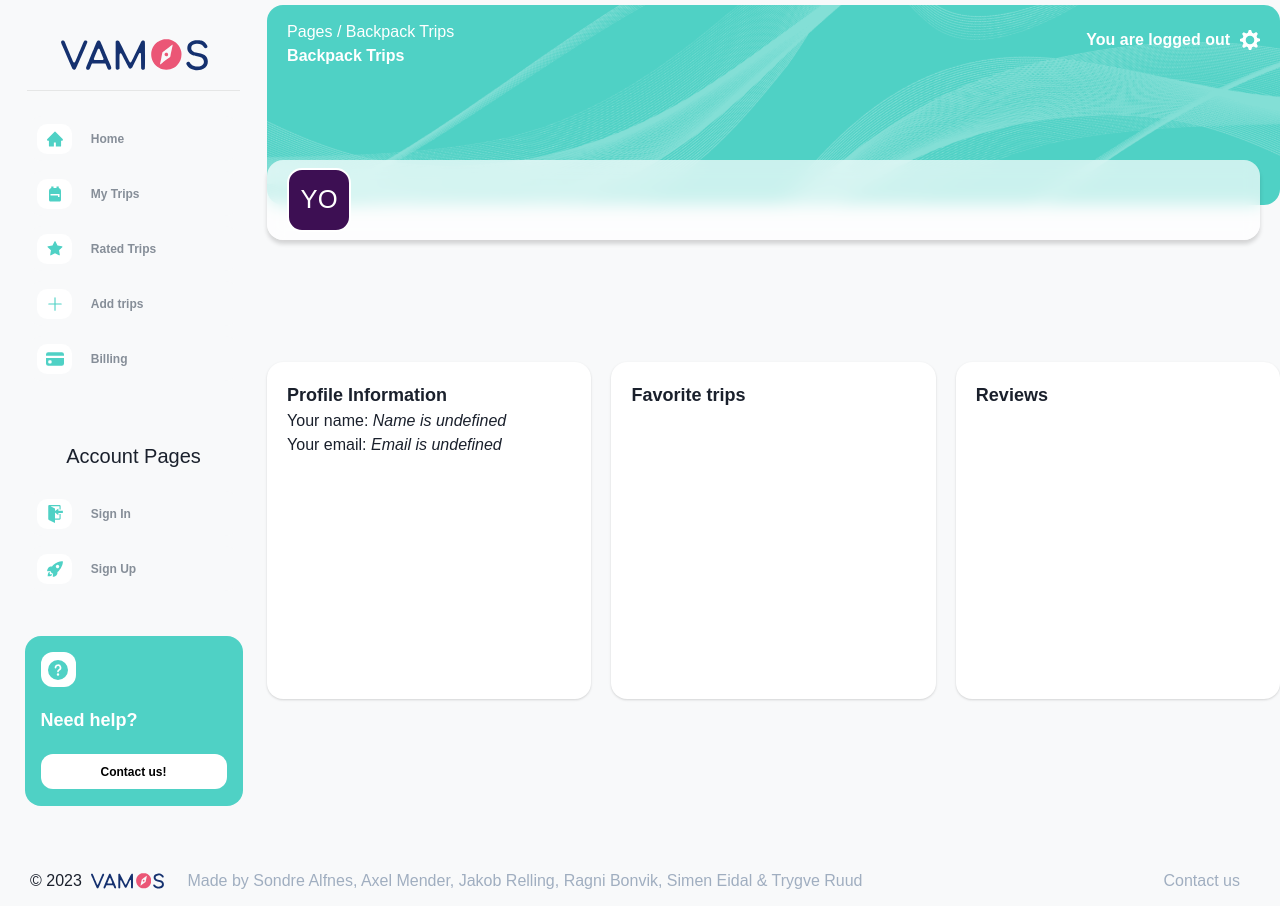
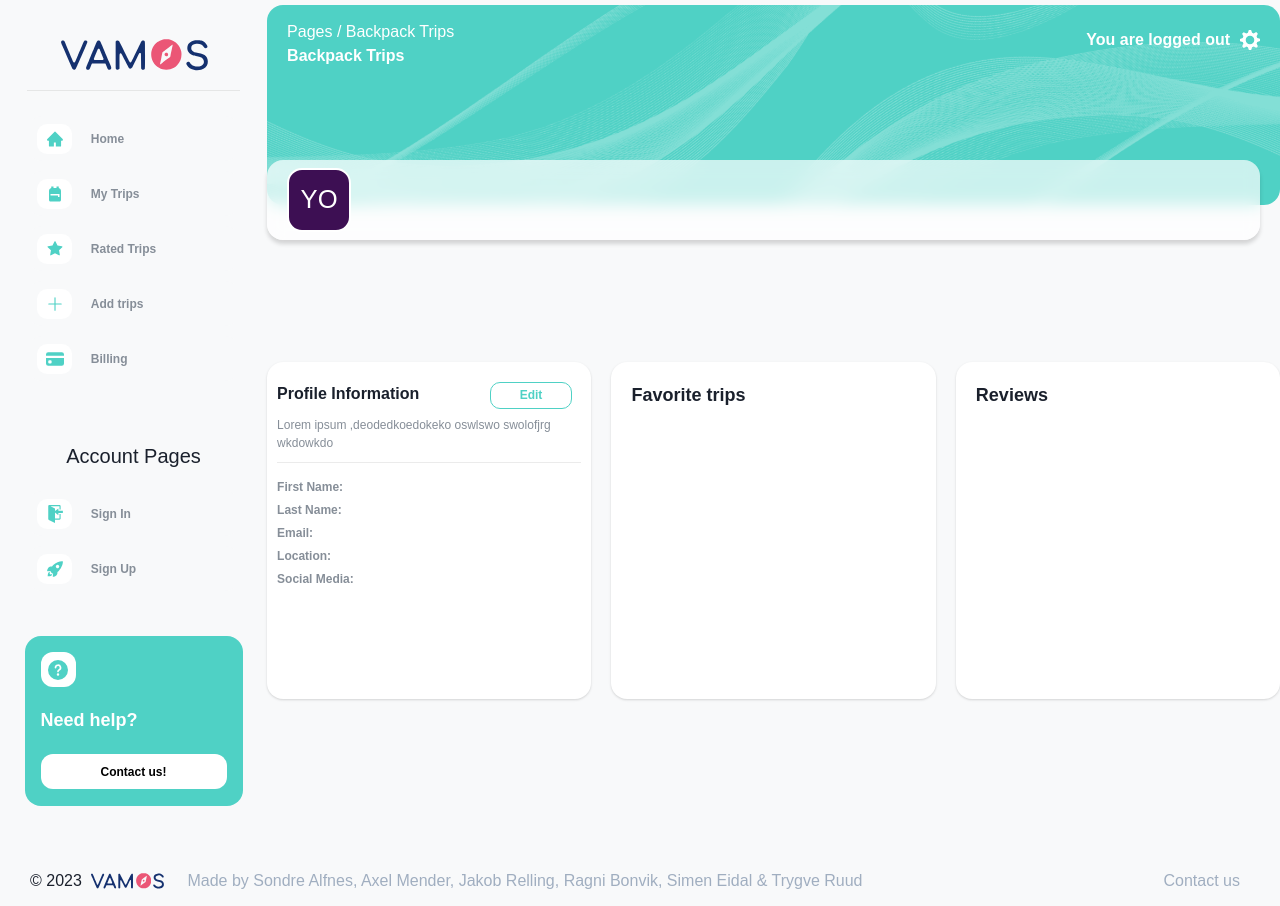
Before and after one commit to TrygveRuudShift/vamos, a Next.js app: page /profile in a window 1280 px wide. Built offline with nearby package versions, Linux system fonts and the light colour scheme; no server answers.

Commit message:
feat(frontend): added personal information component.
Closes #48

See merge request tdt4140-2023/landsby-4/gruppe-56/vamos!45

```diff
--- /dev/null
+++ b/src/components/atoms/ProfileInformation/ProfileInformation.tsx
@@ -0,0 +1,107 @@
+import { Text, Box, Button, Card} from "@chakra-ui/react";
+
+interface ProfileInformation {
+   firstName?: string;
+   lastName?: string;
+   email?: string;
+   location?: string;
+   socialMedia?: string;
+  [key: string]: any;
+}
+
+export const ProfileInformation: React.FC<ProfileInformation> = ({ ...props }) => {
+    let textColor = "#868e98";
+  return (
+    <Card width="32%"
+        minH="250px"
+        borderRadius="2xl"
+        pt="20px"
+        pl="10px"
+        pr="10px">
+        <Box borderBottom="1px"
+          borderColor="blackAlpha.200">
+            <Button float="right"
+                bg="white"
+                textColor="#4FD1C5"
+                border="1px solid #4FD1C5"
+                borderRadius="10px"
+                w="27%"
+                height="27px"
+                fontSize="12"
+                mr="3%">
+                Edit
+            </Button>
+            <Text fontWeight={"bold"}
+                mb="10px">
+                Profile Information
+            </Text>
+            <Text color={textColor}
+                fontSize="12"
+                mt="5px"
+                mb="10px">
+                Lorem ipsum ,deodedkoedokeko
+                oswlswo swolofjrg wkdowkdo
+            </Text>
+        </Box>
+        <Box>
+            <Box display={"flex"} mt="10px">
+                <Text fontWeight="bold"
+                    color={textColor}
+                    mr="5px"
+                    mt="5px"
+                    fontSize="12">
+                    First Name: </Text>
+                <Text display="flex"
+                    color={textColor}
+                    fontSize="12">{props.firstName}</Text>
+            </Box>
+            <Box display={"flex"}>
+                <Text fontWeight={"bold"}
+                    color={textColor}
+                    mr="5px"
+                    mt="5px"
+                    fontSize="12">
+                    Last Name: </Text>
+                <Text
+                    color={textColor}
+                    fontSize="12">{props.lastName}</Text>
+            </Box>
+            <Box display={"flex"}>
+                <Text fontWeight={"bold"}
+                    color={textColor}
+                    mr="5px"
+                    mt="5px"
+                    fontSize="12">
+                    Email: </Text>
+                <Text
+                    color={textColor}
+                    fontSize="12">{props.email}</Text>
+            </Box>
+            <Box display={"flex"}>
+                <Text fontWeight={"bold"}
+                    color={textColor}
+                    mr="5px"
+                    mt="5px"
+                    fontSize="12">
+                    Location:
+                    </Text>
+                <Text
+                    color={textColor}
+                    fontSize="12">{props.location}</Text>
+            </Box>
+            <Box display={"flex"}>
+                <Text fontWeight={"bold"}
+                    color={textColor}
+                    mr="5px"
+                    mt="5px"
+                    fontSize="12">
+                    Social Media:
+                </Text>
+                <Text
+                    color={textColor}
+                    fontSize="12">{props.socialMedia}</Text>
+            </Box>
+        </Box>
+    </Card>
+  );
+};
--- a/src/components/atoms/index.ts
+++ b/src/components/atoms/index.ts
@@ -9,3 +9,4 @@ export { Rating } from "./Rating/Rating"
 export { ContactUs } from './ContactUs/ContactUs'
 export { Footer } from './Footer/Footer'
 export { Logo } from './Logo/Logo'
+export { ProfileInformation } from './ProfileInformation/ProfileInformation'
--- a/src/pages/profile.tsx
+++ b/src/pages/profile.tsx
@@ -15,7 +15,7 @@ import {
   Avatar,
 } from "@chakra-ui/react";
 import BgSignUp from "assets/img/BgSignUp.png";
-import { ContactUs, Logo } from "components/atoms/";
+import { ContactUs, Logo, ProfileInformation } from "components/atoms";
 import {
   ProjectPanel,
   DefaultHeader,
@@ -79,13 +79,14 @@ export default function Index() {
         />
 
         <Flex mt="70px" w="full" justifyContent="space-between">
-          <Card width="32%" minH="250px" borderRadius="2xl">
+          {/* <Card width="32%" minH="250px" borderRadius="2xl">
             <CardHeader>
               <Text fontWeight="bold" fontSize='lg' >Profile Information</Text>
               <Text>Your name: <i>{user?.displayName || "Name is undefined"}</i></Text>
               <Text>Your email: <i>{user?.email || "Email is undefined"}</i></Text>
             </CardHeader>
-          </Card>
+          </Card> */}
+          <ProfileInformation />
 
           <Card width="32%" borderRadius="2xl">
             <CardHeader>
```
Also changed, not shown: 1 other file (tests, documents, lock files or other folders).
